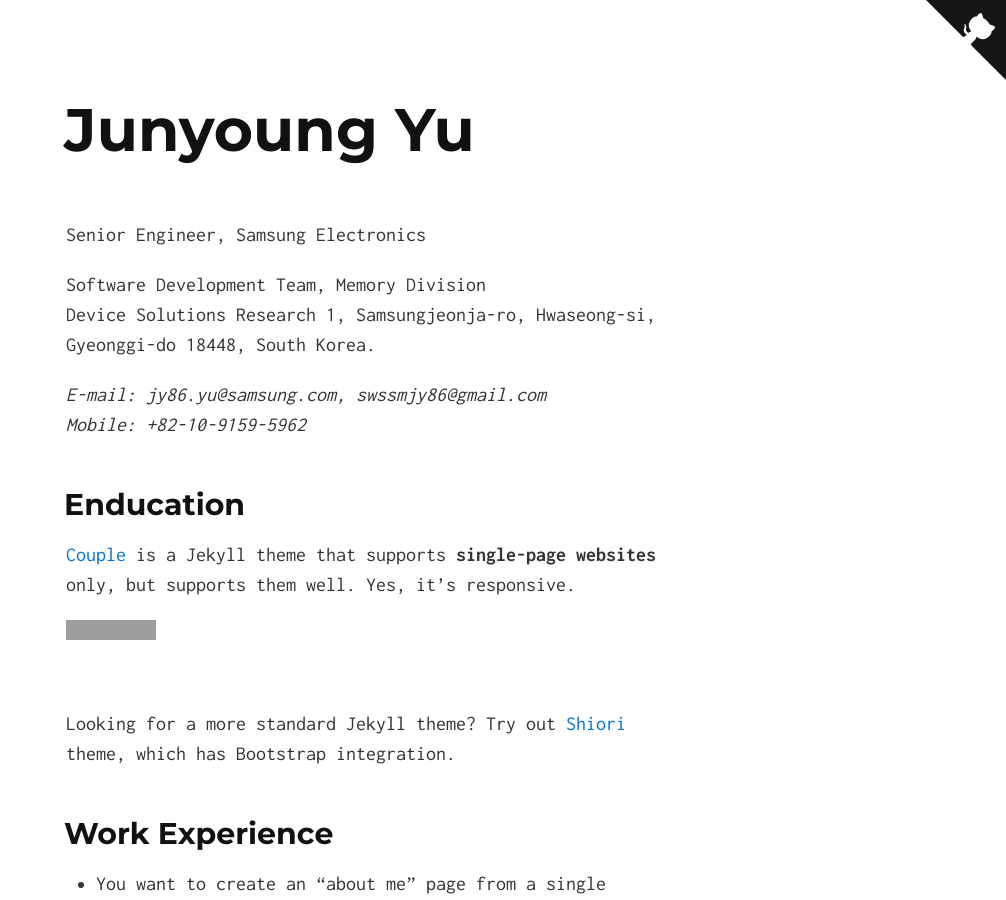
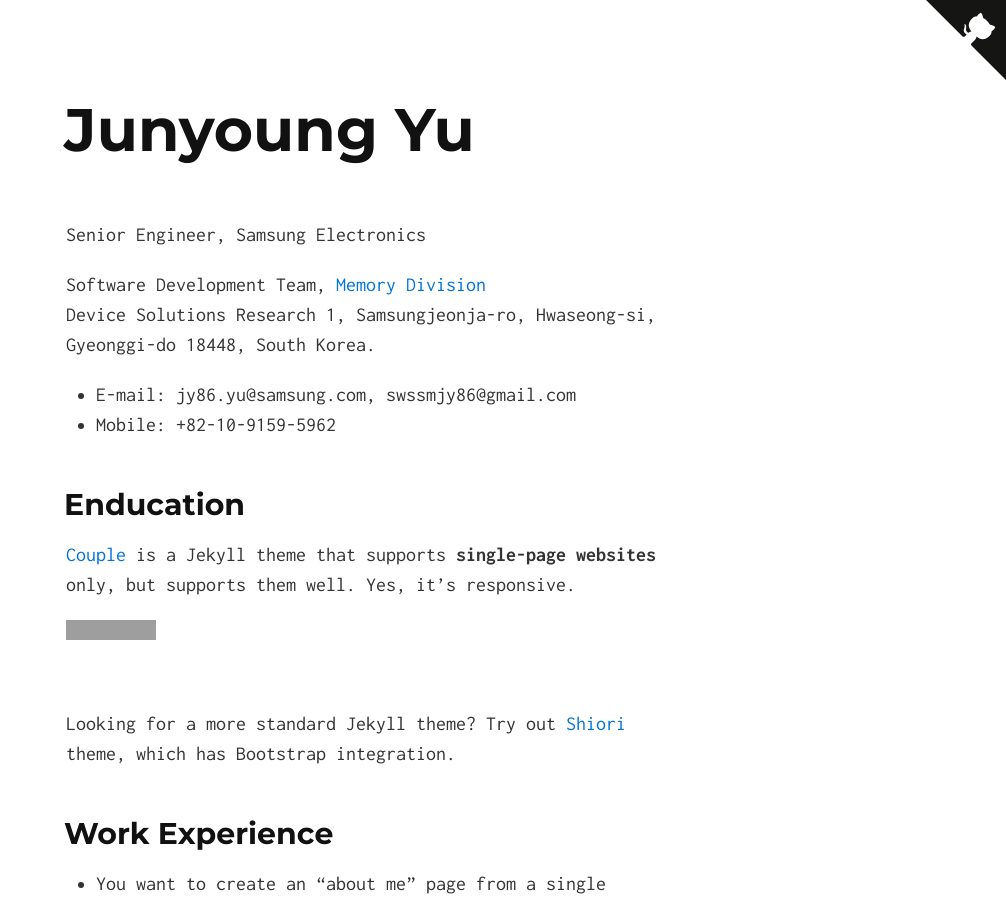
Before and after one commit to swssmjy86/swssmjy86.github.io, a Jekyll site: the page built from index.md, in a window 1280 px wide and 900 px high. Shown: the whole window, without its empty margins (274-1280 px from the left). Built offline with Jekyll 4.4.1, drawn with Linux system fonts in a browser that asks for light colours; our own code applies the rules of GitHub Pages for plain Markdown files; grey boxes are pictures that could not be loaded.

Commit message:
Update index.md

```diff
--- a/index.md
+++ b/index.md
@@ -1,10 +1,9 @@
-<p>Senior Engineer, Samsung Electronics</p>
+Senior Engineer, Samsung Electronics<br />
 
-<p>Software Development Team, Memory Division <a href="https://semiconductor.samsung.com/kr/about-us/business-area/memory/"><i class="fas fa-home"></i></a> <br />
-Device Solutions Research 1, Samsungjeonja-ro, Hwaseong-si, Gyeonggi-do 18448, South Korea.<br /></p>
-
-<p><i class="fas fa-envelope"> E-mail: jy86.yu@samsung.com, swssmjy86@gmail.com</i> <br />
-<i class="fas fa-phone"> Mobile: +82-10-9159-5962</i></p>
+Software Development Team, [Memory Division](https://semiconductor.samsung.com/kr/about-us/business-area/memory/)<br />
+Device Solutions Research 1, Samsungjeonja-ro, Hwaseong-si, Gyeonggi-do 18448, South Korea.<br />
+* E-mail: jy86.yu@samsung.com, swssmjy86@gmail.com
+* Mobile: +82-10-9159-5962
 
 <div id="webaddress">
   <a href="https://www.linkedin.com/in/swssmjy86/"><i class="fab fa-linkedin"></i></a>
```
